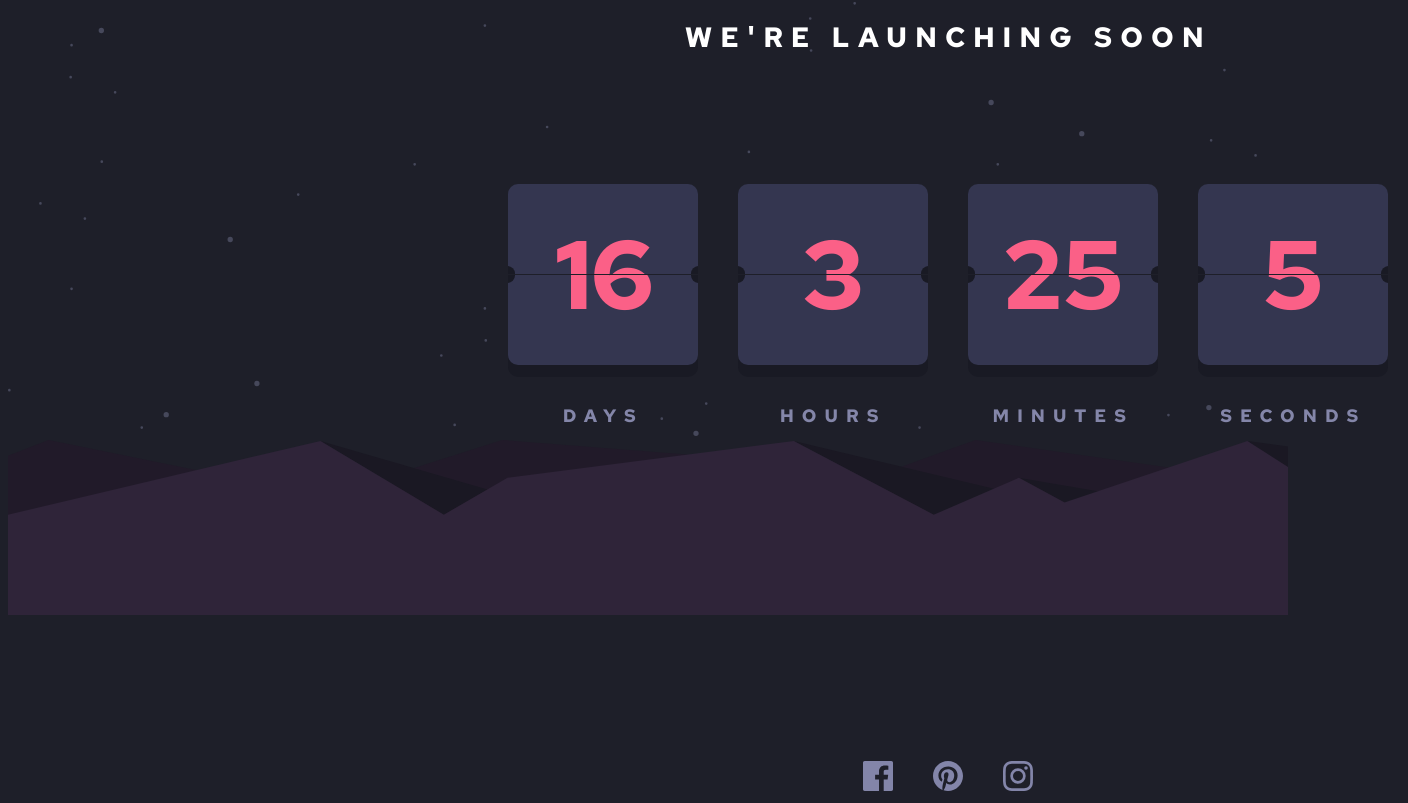
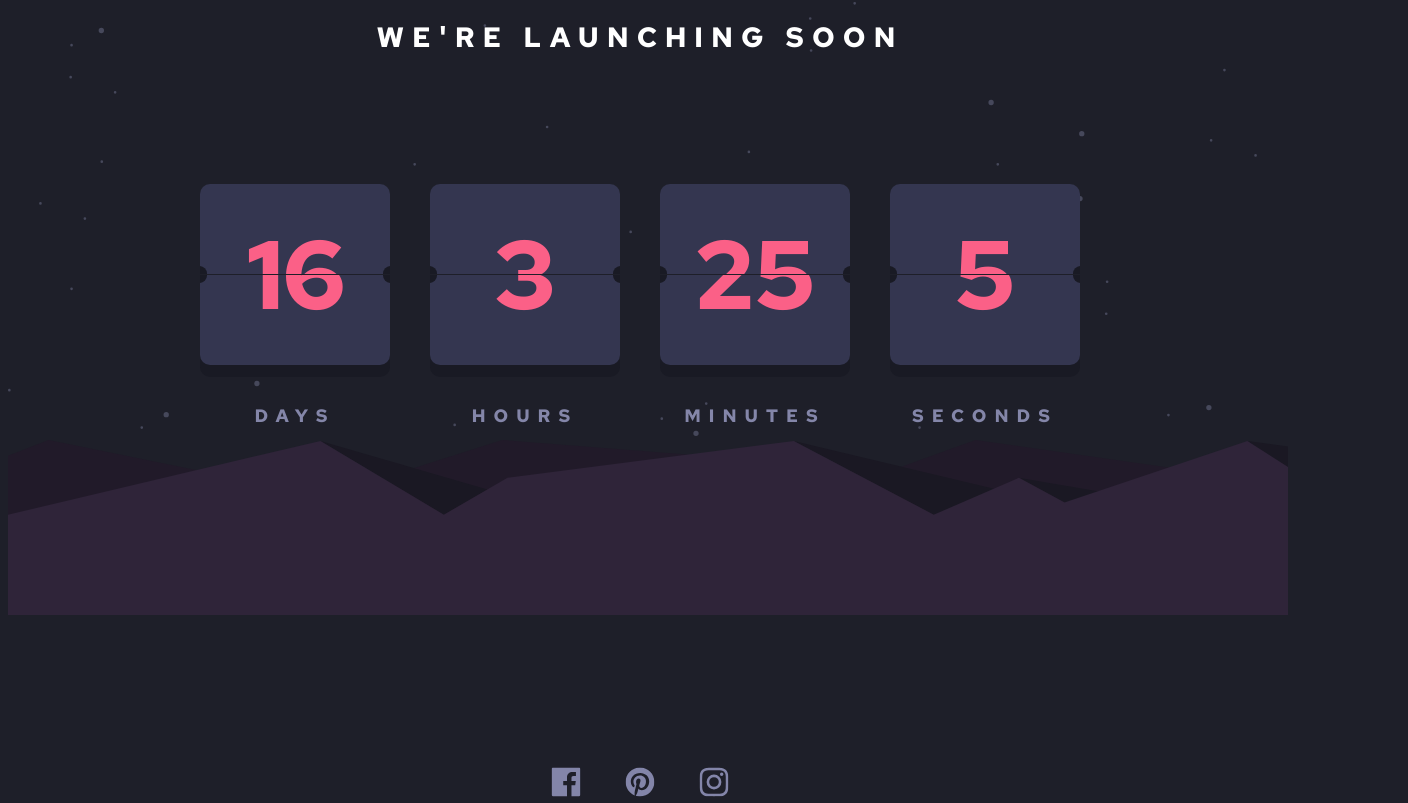
Before and after one commit to kadan-develop/launch_count_down, a React (Vite) app: page / in a window 1280 px wide. Shown: the part 78-881 px from the top of the page, 1408 px wide, since content can reach past the window. Built offline with nearby package versions, Linux system fonts and the light colour scheme.

Commit message:
update css

```diff
--- a/src/Footer.jsx
+++ b/src/Footer.jsx
@@ -1,20 +1,31 @@
-import faIcon from "./assets/icon-facebook.svg";
-import instaIcon from "./assets/icon-instagram.svg";
-import pintIcon from "./assets/icon-pinterest.svg";
-
 function Footer() {
   return (
     <>
       <a className="links" href="https://facebook.com">
-        <img src={faIcon} alt="facebook-icon" />
+        <svg xmlns="http://www.w3.org/2000/svg" width="24" height="24">
+          <path
+            fill="#8385A9"
+            d="M22.675 0H1.325C.593 0 0 .593 0 1.325v21.351C0 23.407.593 24 1.325 24H12.82v-9.294H9.692v-3.622h3.128V8.413c0-3.1 1.893-4.788 4.659-4.788 1.325 0 2.463.099 2.795.143v3.24l-1.918.001c-1.504 0-1.795.715-1.795 1.763v2.313h3.587l-.467 3.622h-3.12V24h6.116c.73 0 1.323-.593 1.323-1.325V1.325C24 .593 23.407 0 22.675 0z"
+          />
+        </svg>
+      </a>
+
+      <a className="links" href="https://pinterest.com">
+        <svg xmlns="http://www.w3.org/2000/svg" width="24" height="24">
+          <path
+            fill="#8385A9"
+            d="M12 0C5.373 0 0 5.372 0 12c0 5.084 3.163 9.426 7.627 11.174-.105-.949-.2-2.405.042-3.441.218-.937 1.407-5.965 1.407-5.965s-.359-.719-.359-1.782c0-1.668.967-2.914 2.171-2.914 1.023 0 1.518.769 1.518 1.69 0 1.029-.655 2.568-.994 3.995-.283 1.194.599 2.169 1.777 2.169 2.133 0 3.772-2.249 3.772-5.495 0-2.873-2.064-4.882-5.012-4.882-3.414 0-5.418 2.561-5.418 5.207 0 1.031.397 2.138.893 2.738a.36.36 0 01.083.345l-.333 1.36c-.053.22-.174.267-.402.161-1.499-.698-2.436-2.889-2.436-4.649 0-3.785 2.75-7.262 7.929-7.262 4.163 0 7.398 2.967 7.398 6.931 0 4.136-2.607 7.464-6.227 7.464-1.216 0-2.359-.631-2.75-1.378l-.748 2.853c-.271 1.043-1.002 2.35-1.492 3.146C9.57 23.812 10.763 24 12 24c6.627 0 12-5.373 12-12 0-6.628-5.373-12-12-12z"
+          />
+        </svg>
       </a>
 
       <a className="links" href="https://instagram.com">
-        <img src={pintIcon} alt="pinterest-icon" />
-      </a>
-
-      <a className="links" href="https://pinterest.com">
-        <img src={instaIcon} alt="instagram-icon" />
+        <svg xmlns="http://www.w3.org/2000/svg" width="24" height="24">
+          <path
+            fill="#8385A9"
+            d="M12 2.163c3.204 0 3.584.012 4.85.07 3.252.148 4.771 1.691 4.919 4.919.058 1.265.069 1.645.069 4.849 0 3.205-.012 3.584-.069 4.849-.149 3.225-1.664 4.771-4.919 4.919-1.266.058-1.644.07-4.85.07-3.204 0-3.584-.012-4.849-.07-3.26-.149-4.771-1.699-4.919-4.92-.058-1.265-.07-1.644-.07-4.849 0-3.204.013-3.583.07-4.849.149-3.227 1.664-4.771 4.919-4.919 1.266-.057 1.645-.069 4.849-.069zM12 0C8.741 0 8.333.014 7.053.072 2.695.272.273 2.69.073 7.052.014 8.333 0 8.741 0 12c0 3.259.014 3.668.072 4.948.2 4.358 2.618 6.78 6.98 6.98C8.333 23.986 8.741 24 12 24c3.259 0 3.668-.014 4.948-.072 4.354-.2 6.782-2.618 6.979-6.98.059-1.28.073-1.689.073-4.948 0-3.259-.014-3.667-.072-4.947-.196-4.354-2.617-6.78-6.979-6.98C15.668.014 15.259 0 12 0zm0 5.838a6.162 6.162 0 100 12.324 6.162 6.162 0 000-12.324zM12 16a4 4 0 110-8 4 4 0 010 8zm6.406-11.845a1.44 1.44 0 100 2.881 1.44 1.44 0 000-2.881z"
+          />
+        </svg>
       </a>
     </>
   );
--- a/src/index.css
+++ b/src/index.css
@@ -2,7 +2,7 @@
   font-family: "Red Hat Text", sans-serif;
   background-color: hsl(235, 16%, 14%);
   overflow: hidden;
-  max-width: 1280px;
+  /* max-width: 1440px; */
   font-size: 14px;
 }
 
@@ -11,13 +11,14 @@
 }
 
 main {
+  width: 100%;
+  top: 10%;
   position: absolute;
   display: flex;
   flex-direction: column;
   justify-content: center;
   align-items: center;
-  top: 10%;
-  left: 38%;
+  margin: 0 auto;
 }
 
 header {
@@ -129,13 +130,22 @@
 
 footer {
   position: absolute;
-  bottom: -350px;
+  bottom: -80%;
 }
 
 .links {
   margin: 20px;
+  text-align: center;
 }
 
-.links img {
-  width: 30px;
+svg {
+  padding: 5px;
+  transform: scale(1.2);
 }
+
+svg:hover path {
+  fill: hsl(345, 95%, 68%);
+}
+
+@media screen {
+}
```
